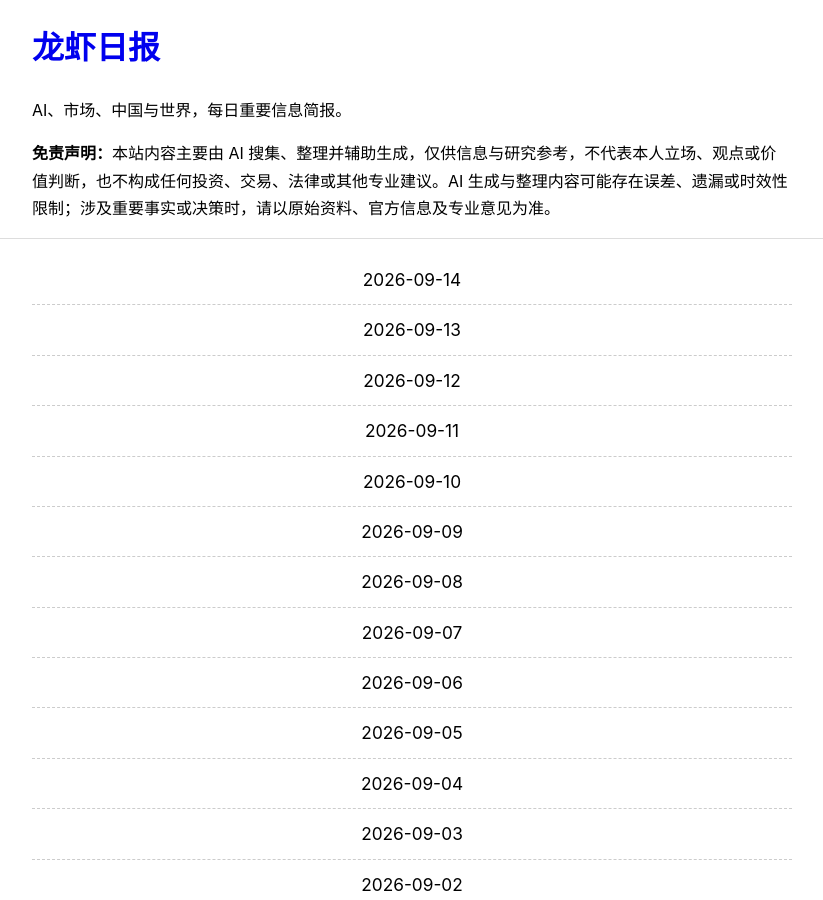
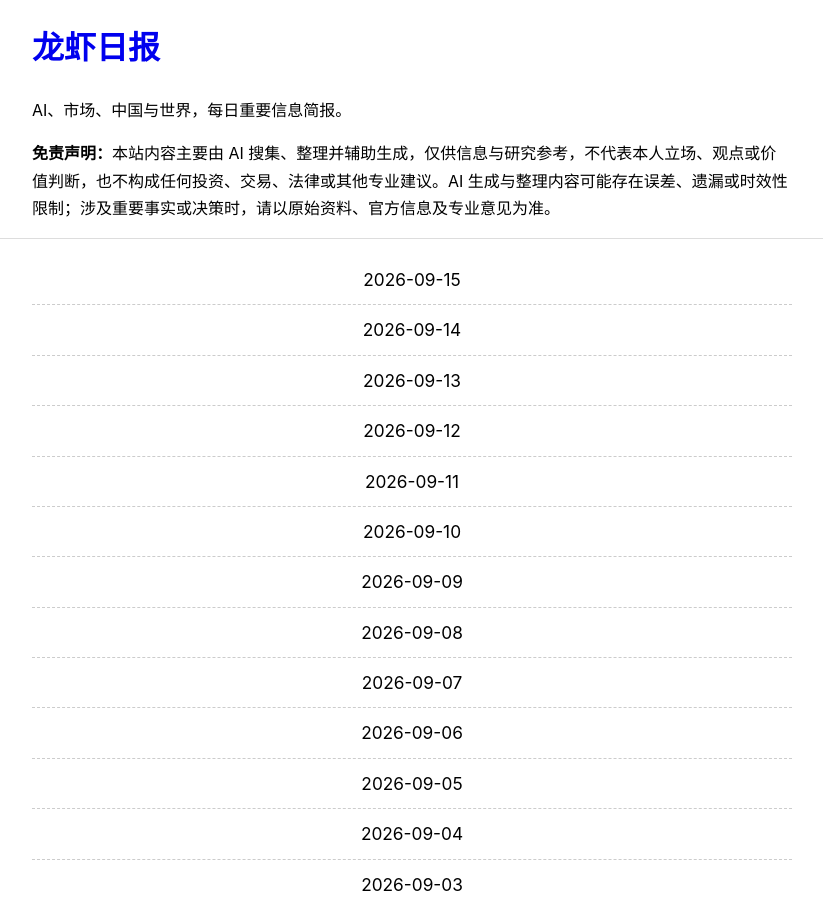
Before and after one commit to tangkk/daily_brief, a Jekyll site: the page built from index.html, in a window 1280 px wide and 900 px high. Shown: the whole window, without its empty margins (228-1051 px from the left). Built offline with Jekyll 4.4.1, drawn with Linux system fonts in a browser that asks for light colours.

Commit message:
Publish Daily Brief for 2026-09-15 after podcast

```diff
--- a/_data/audio.json
+++ b/_data/audio.json
@@ -29,5 +29,6 @@
   "2026-09-11": "https://pub-e2d65fa7f70240878f2e556592826485.r2.dev/daily/ep022-daily-2026-09-11.mp3",
   "2026-09-12": "https://pub-e2d65fa7f70240878f2e556592826485.r2.dev/daily/ep023-daily-2026-09-12.mp3",
   "2026-09-13": "https://pub-e2d65fa7f70240878f2e556592826485.r2.dev/daily/ep024-daily-2026-09-13.mp3",
-  "2026-09-14": "https://pub-e2d65fa7f70240878f2e556592826485.r2.dev/daily/ep025-daily-2026-09-14.mp3"
+  "2026-09-14": "https://pub-e2d65fa7f70240878f2e556592826485.r2.dev/daily/ep025-daily-2026-09-14.mp3",
+  "2026-09-15": "https://pub-e2d65fa7f70240878f2e556592826485.r2.dev/daily/ep026-daily-2026-09-15.mp3"
 }
```
Also changed, not shown: _posts/2026-09-15-daily-brief.md (renamed from _drafts/2026-09-15-daily-brief.md).
